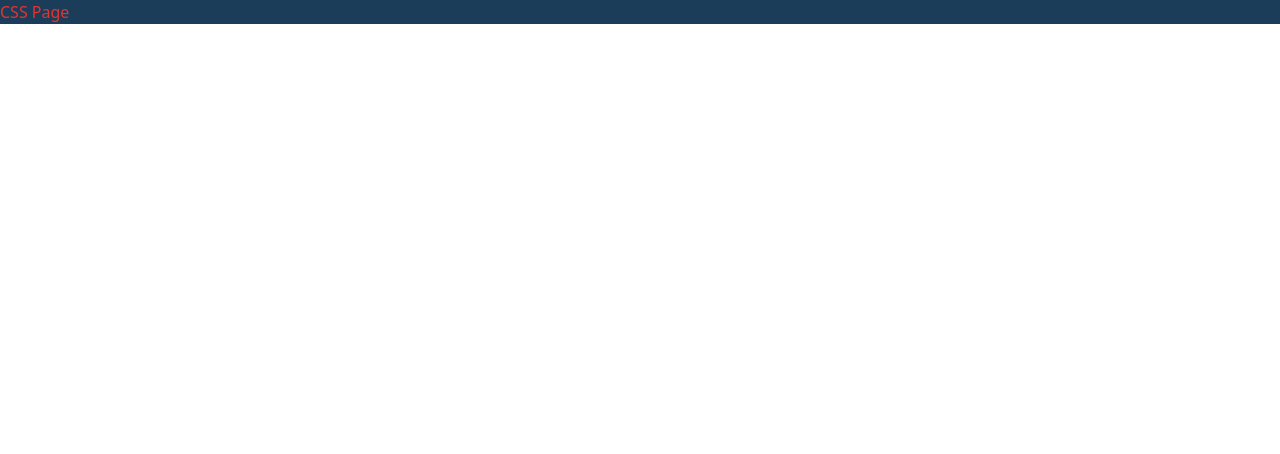
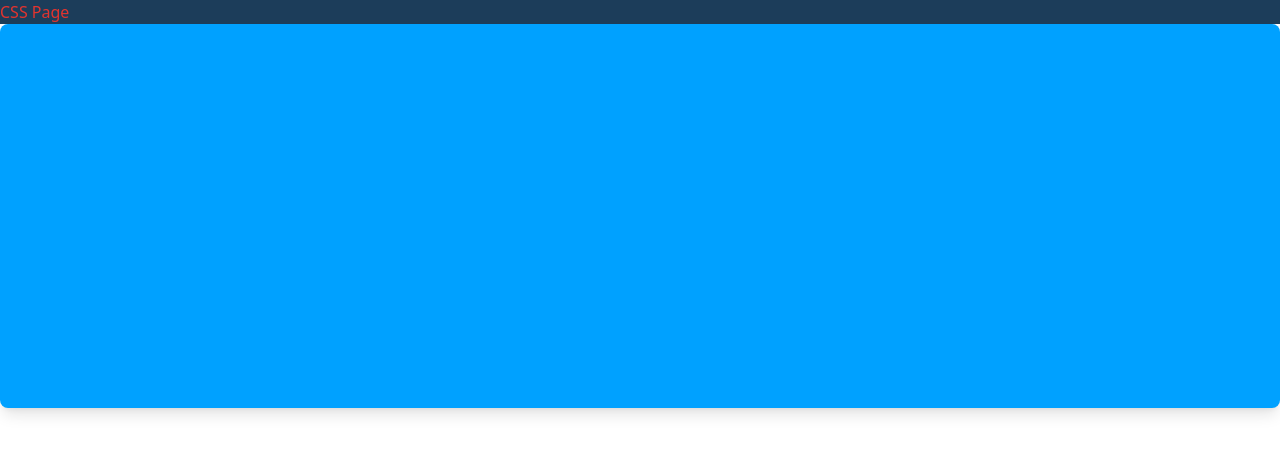
Before and after one commit to codyasbin/nextjs_practice_V16.1.1, a Next.js app: page /css in a window 1280 px wide. Shown: the top 454 px of the page. Built offline with nearby package versions, Linux system fonts and the light colour scheme.

Commit message:
oklch color added to the global css

```diff
--- a/app/css/page.jsx
+++ b/app/css/page.jsx
@@ -2,6 +2,9 @@ export default function Css() {
     return (
         <>
         <h1 className="text-(--danger-color) bg-primary">CSS Page</h1>
+        <div className="canvas">
+
+        </div>
         </>
     )
 }
--- a/app/globals.css
+++ b/app/globals.css
@@ -3,7 +3,7 @@
 
 :root {
     --main-color: #3490dc;
-    --secondary-color: #ffed4a;
+    --secondary-color: oklch(70% 0.2 250);
     --danger-color: #e3342f;
 }
 
@@ -13,6 +13,9 @@
     --color-accent: #10b981;
 }
 
+.canvas {
+    @apply h-96  bg-(--secondary-color) rounded-lg shadow-lg;
+}
 /* h1{
     @apply text-3xl font-bold text-(--main-color);
 } */
```
